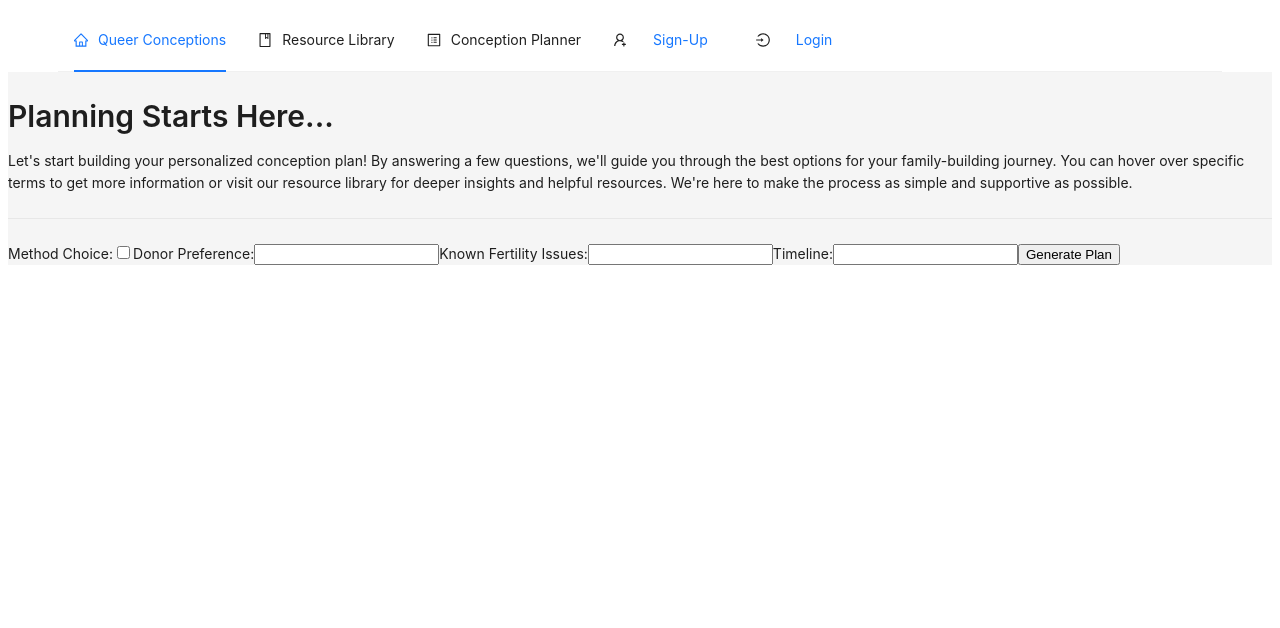
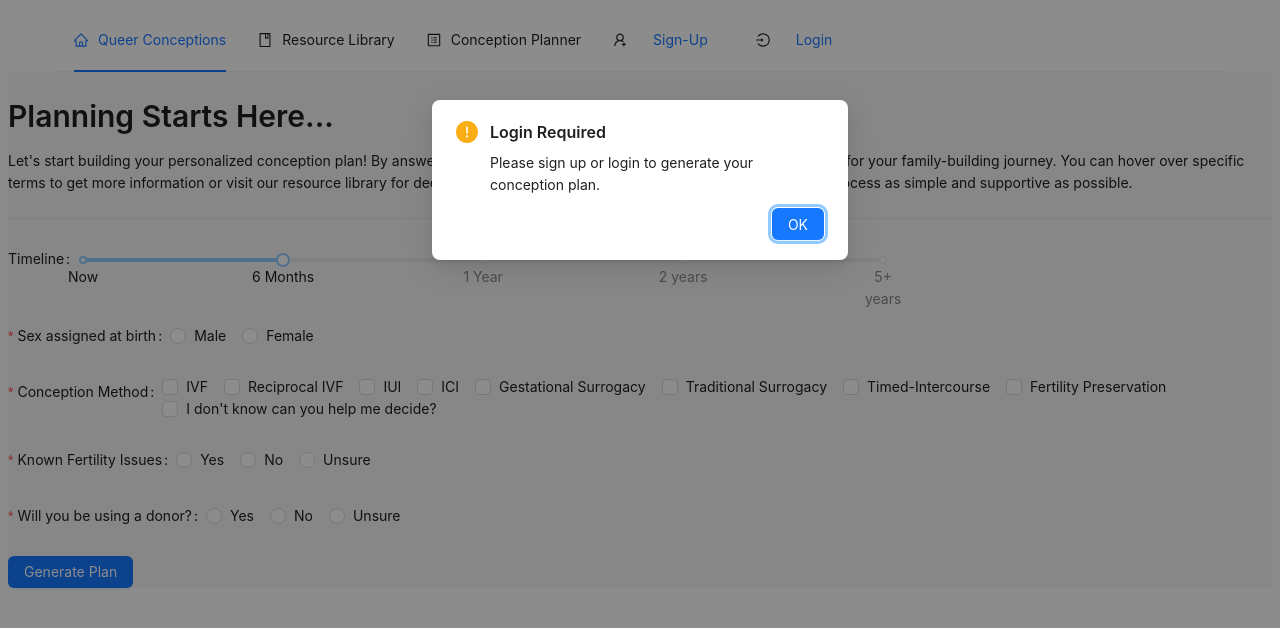
Before and after one commit to MBHunter88/queer_conceptions, a React (Vite) app in the folder client/: page /planner in a window 1280 px wide. Shown: the top 628 px of the page. Built offline with nearby package versions, Linux system fonts and the light colour scheme.

Commit message:
set up production env files for render, finalize form layout and content

```diff
--- a/client/src/components/FeatureSection.jsx
+++ b/client/src/components/FeatureSection.jsx
@@ -9,7 +9,7 @@ const FeatureSection = ({ title, description, link }) => {
 //TODO: Decide to wrap section in link to render feature?
 
     return (
-        <div className="feature-section" bordered={false}>
+        <div className="feature-section" >
           <Title level={2}>{title}</Title>
           <Text>{description}</Text>
           <div style={{ marginTop: '20px' }}>
--- /dev/null
+++ b/client/src/components/PlanForm.jsx
@@ -0,0 +1,249 @@
+import React, { useState, useEffect, useRef } from 'react';
+import { useUser } from '../context/UserContext';
+import { Button, Form, Input, Radio, Popover, Checkbox, Slider, Modal } from 'antd';
+import { useNavigate } from 'react-router-dom'
+
+const PlanForm = () => {
+  const [usingDonor, setUsingDonor] = useState(false);
+  const [knownFertilityIssues, setKnownFertilityIssues] = useState(false)
+  const { user } = useUser();
+  const navigate = useNavigate();
+  const hasWarnedRef = useRef(false);
+
+  //user must be logged in to generate plan
+  useEffect(() => {
+    if (!user && !hasWarnedRef.current) {
+      hasWarnedRef.current = true;
+      // Show warning modal
+      Modal.warning({
+        title: 'Login Required',
+        content: 'Please sign up or login to generate your conception plan.',
+        onOk: () => {
+          navigate('/');
+        },
+      });
+    }
+  }, [user, navigate]);
+
+
+
+  //<---------------------External API request-------------------------->//
+  const handleGeneratePlan = async (values) => {
+    console.log('Form values:', values);
+    //use info from user profile
+    const formData = {
+      ...values,
+      userId: user.id,
+      userAge: user.age,
+      location: user.location,
+      userFamilyStructure: user.family_structure,
+      userPartner: user.has_partner,
+      userPartnerAge: user.partner_age
+    };
+    try {
+      const response = await fetch(`http://localhost:8080/plan/generate/${user.id}`, {
+        method: 'POST',
+        headers: {
+          'Content-Type': 'application/json',
+        },
+        body: JSON.stringify(formData),
+      });
+
+      if (response.ok) {
+        const generatedPlan = await response.json();
+        console.log('Generated Plan:', generatedPlan);
+      } else {
+        console.error('Signup failed', response.statusText)
+      }
+    } catch (error) {
+      console.error('Error adding new user:', error);
+    }
+  }
+
+  //<---------------------Popover Info Content-------------------------->//
+  const ivfInfo = (
+    <div>
+      <p>... is a method in which sperm and eggs are
+        combined in a laboratory setting to allow for fertilization outside of the body with subsequent
+        transfer of the embryo back into the uterus.</p>
+    </div>
+  )
+
+  const iuiInfo = (
+    <p>...is a method in which sperm is inserted directly into the uterus to facilitate conception.
+      This method can be performed at home but is typically performed in a clinic.</p>
+  )
+
+  const iciInfo = (
+    <p>...is a method in which sperm is inserted directly near the cervix. This is often done at home
+      and may be used by those seeking a less clinical option.</p>
+  )
+
+  const gcInfo = (
+    <p>...is a method in which the surrogate (or gestational carrier, or GC) carries a child conceived
+      of the egg and sperm of two other individuals. Specifically, the sperm of the intended parent or
+      sperm donor, as well as the egg from the intended parent or an egg donor are fertilized and
+      transferred, via IVF, into the gestational carrier.</p>
+  )
+
+  const tsInfo = (
+    <p>...is a method in which the surrogate provides their own egg, making them biologically related to the child.
+      The surrogate is then inseminated with one partner's sperm</p>
+  )
+
+  const rIvfInfo = (
+    <p>...is a method that involves using one partner's eggs to create embryos, which are then transferred to the
+      other partner to carry the pregnancy.</p>
+  )
+
+  const tiInfo = (
+    <p>...is a method that involves having sexual intercourse during the most fertile window of the menstrual cycle,
+      typically around ovulation, when the egg is released from the ovary.</p>
+  )
+
+  const fpInfo = (
+    <p>...is a method used for individuals who will be undergoing hormone therapy to preserve fertility by freezing eggs or
+      sperm before strating treatment.</p>
+  )
+
+
+  const anonymousDonor = (
+    <p>...chosen through a fertility clinic or bank, and their identity remains private.</p>
+  )
+
+  const knownDonor = (
+    <p>...someone who is personally known to the intended parents, such as a friend, family member, or partner.</p>
+  )
+
+  //<-----------------------additional event handler functions----------------------->//
+
+
+
+  return (
+    <>
+      <Form onFinish={handleGeneratePlan} >
+
+        <Form.Item label='Timeline' name='timeline'>
+          <Slider
+            marks={{ 0: 'Now', 25: '6 Months', 50: '1 Year', 75: '2 years', 100: '5+ years' }}
+            defaultValue={25}
+            step={25}
+            tooltip={{
+              open: false,
+            }}
+            style={{ width: '800px' }} />
+        </Form.Item>
+
+        <Form.Item label="Sex assigned at birth" name='sex_at_birth' rules={[{ required: true }]}>
+          <Radio.Group>
+            <Radio value='Male'>Male</Radio>
+            <Radio value='Female'>Female</Radio>
+          </Radio.Group>
+        </Form.Item>
+
+        {user?.has_partner && (
+          <Form.Item label="Partner sex assigned at birth" name='partner_sex_at_birth' rules={[{ required: true }]}>
+            <Radio.Group>
+              <Radio value='Male'>Male</Radio>
+              <Radio value='Female'>Female</Radio>
+            </Radio.Group>
+          </Form.Item>
+        )}
+
+        <Form.Item label="Conception Method" name="method_choice" valuePropName="checked" rules={[{ required: true, message: 'Please select at least one conception method.' }]}>
+          <Checkbox.Group>
+            <Checkbox value='IVF'>
+              <Popover content={ivfInfo} trigger='hover'>
+                <span>IVF</span>
+              </Popover>
+            </Checkbox>
+            <Checkbox value="Reciprocal IVF">
+              <Popover content={rIvfInfo} trigger='hover'>
+                <span>Reciprocal IVF</span>
+              </Popover>
+            </Checkbox>
+            <Checkbox value='IUI'>
+              <Popover content={iuiInfo} trigger='hover'>
+                <span>IUI</span>
+              </Popover>
+            </Checkbox>
+            <Checkbox value='ICI'>
+              <Popover content={iciInfo} trigger='hover'>
+                <span>ICI</span>
+              </Popover>
+            </Checkbox>
+            <Checkbox value='Gestational Surrogacy'>
+              <Popover content={gcInfo} trigger='hover'>
+                <span>Gestational Surrogacy</span>
+              </Popover>
+            </Checkbox>
+            <Checkbox value='Traditional Surrogacy'>
+              <Popover content={tsInfo} trigger='hover'>
+                <span>Traditional Surrogacy</span>
+              </Popover>
+            </Checkbox>
+            <Checkbox value='Timed-Intercourse'>
+              <Popover content={tiInfo} trigger='hover'>
+                <span>Timed-Intercourse</span>
+              </Popover>
+            </Checkbox>
+            <Checkbox value='Fertility preservation'>
+              <Popover content={fpInfo} trigger='hover'>
+                <span>Fertility Preservation</span>
+              </Popover>
+            </Checkbox>
+            <Checkbox value="I don't know can you help me decide?">
+              I don't know can you help me decide?
+            </Checkbox>
+          </Checkbox.Group>
+        </Form.Item>
+
+        <Form.Item label='Known Fertility Issues' name='known_fertility_issues' rules={[{ required: true }]}>
+          <Radio.Group onChange={(e) => setKnownFertilityIssues(e.target.value)}>
+            <Radio value={true}>Yes</Radio>
+            <Radio value={false}>No</Radio>
+            <Radio value={'unsure'}>Unsure</Radio>
+          </Radio.Group>
+        </Form.Item>
+
+        {knownFertilityIssues === true && (
+       <Form.Item label='Please specify' name='known_fertility_issues'>
+          <Input placeholder='List any known fertility concerns here' />
+        </Form.Item>
+          )}
+
+        <Form.Item label='Will you be using a donor?' name='using_donor' rules={[{ required: true }]}>
+          <Radio.Group onChange={(e) => setUsingDonor(e.target.value)}>
+            <Radio value={true}>Yes</Radio>
+            <Radio value={false}>No</Radio>
+            <Radio value={'unsure'}>Unsure</Radio>
+          </Radio.Group>
+        </Form.Item>
+
+
+
+        {usingDonor === true && (
+          <Form.Item label="Donor Options" name='donor_preference'>
+            <Checkbox.Group>
+            <Checkbox value="Anonymous">
+              <Popover content={anonymousDonor} trigger='hover'>
+                <span>Anonymous sperm/egg/embryo</span>
+              </Popover>
+            </Checkbox>
+            <Checkbox value="Known">
+              <Popover content={knownDonor} trigger='hover'>
+                <span>Known sperm/egg/embryo (including partner contributions)</span>
+              </Popover>
+            </Checkbox>
+            </Checkbox.Group>
+          </Form.Item>
+        )}
+
+        <Button type='primary' htmlType='submit'>Generate Plan</Button>
+
+      </Form>
+    </>
+  );
+};
+
+export default PlanForm;
--- a/client/src/components/forms/ConceptionPlanForm.jsx
+++ /dev/null
@@ -1,29 +0,0 @@
-import React from 'react';
-
-
-const PlanForm = () => {
-
-//TODO: Create form, decide on implementing API call directly in component or setup different file
-//will use placeholders for form so that i can finish client routing setup
-
-  return (
-    <form className="conception-plan-form">
-
-      <label>Method Choice:</label>
-      <input type="checkbox" name="methodChoice" />
-
-      <label>Donor Preference:</label>
-      <input type="text" name="donorPreference" />
-
-      <label>Known Fertility Issues:</label>
-      <input type="text" name="fertilityIssues" />
-
-      <label>Timeline:</label>
-      <input type="text" name="timeline" />
-
-      <button type="submit">Generate Plan</button>
-    </form>
-  );
-};
-
-export default PlanForm;
--- a/client/src/pages/ConceptionPlanner.jsx
+++ b/client/src/pages/ConceptionPlanner.jsx
@@ -1,5 +1,5 @@
 import React from 'react';
-import PlanForm from '../components/forms/ConceptionPlanForm';
+import PlanForm from '../components/PlanForm';
 import { Typography, Layout, Row, Col, Divider } from 'antd';
 
 const { Content } = Layout;
@@ -8,6 +8,8 @@ const { Title, Text } = Typography;
 const ConceptionPlanner = () => {
 
     //TODO: styling logic for rendering plan results and ability to download to profile
+    //TODO: Include how the plan is generated, suggests users to use the resource library for more information before completing form.
+    //TODO: Add a disclosure message
 
     return (
         <Layout>
```
Also changed, not shown: 2 other files (tests, documents, lock files or other folders).
